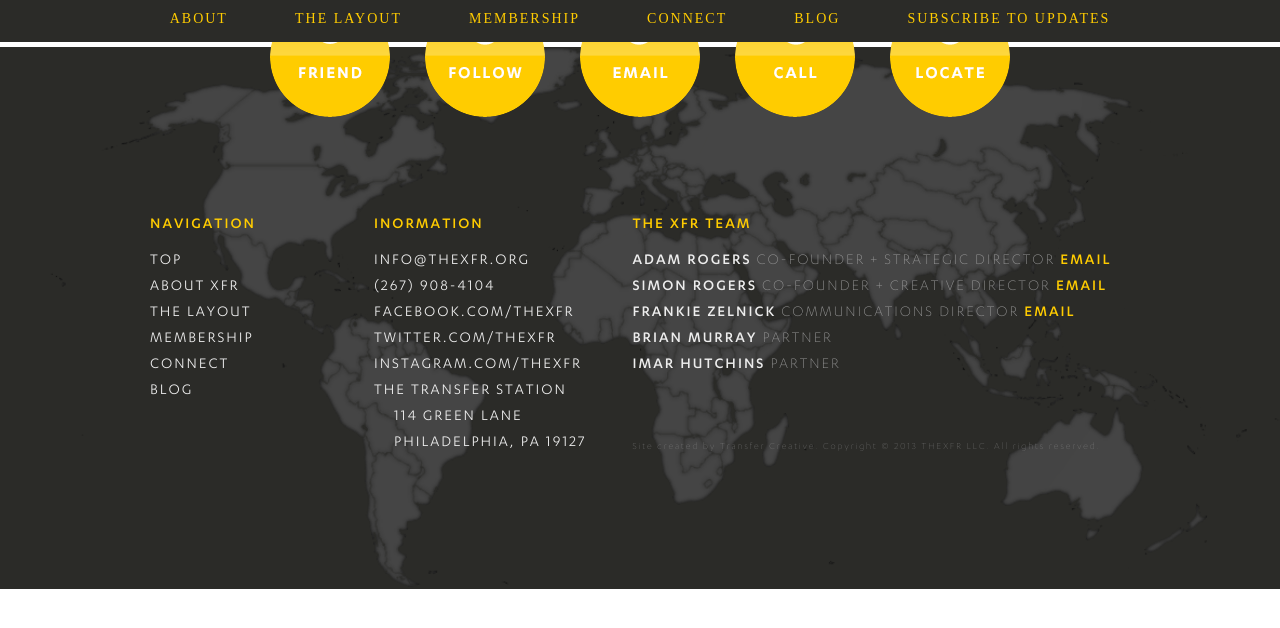
After one commit to brandonpweiss/XFR, a PHP site: page /formdata.php in a window 1280 px wide. The commit adds this page. Shown: the top 628 px of the page. Run offline with PHP 8.4, Linux system fonts and the light colour scheme; some web fonts are replaced.

Commit message:
latest changes

```diff
--- /dev/null
+++ b/formdata.php
@@ -0,0 +1,129 @@
+<!doctype html>
+<html lang="en">
+<head>
+	<meta charset="UTF-8">
+	<title>XFR FORM DATA</title>
+	<link rel="stylesheet" href="css/bootstrap.css">
+	<link rel="stylesheet" href="normalize.css">
+	<link rel="stylesheet" href="style.css">
+	<script src="jquery.js"></script>
+	<script src="js/bootstrap.js"></script>
+	<meta name="viewport" content="width=device-width, initial-scale=1, maximum-scale=1">
+</head>
+<body  data-spy="scroll" data-target="nav">
+	<div id="navbttnwrapper"><div id="navbttn"></div></div>
+	<nav>
+	<div id="sticky_navigation_wrapper">
+    <div id="sticky_navigation">
+		<!-- <div class="content"> -->
+		<ul class="nav">
+			<li id="about1"><a href="#about">ABOUT</a></li>
+			<li><a href="#layout">THE LAYOUT</a></li>
+			<li><a href="#membership">MEMBERSHIP</a></li>
+			<li><a href="#connect">CONNECT</a></li>
+			<li><a href="#blog">BLOG</a></li>
+			<li id="subscribe1"><a href="#top">SUBSCRIBE TO UPDATES</a></li>
+		</ul>
+		<!-- </div> -->
+	</div>
+	</div>
+	</nav>
+<?php
+include('config.php');
+
+
+?>
+
+<footer>
+	<div class="content clearfx">
+		<ul class="buttons">
+			<li><img src="images/facebook2.png" alt="FACEBOOK"></li>
+			<li><img src="images/twitter2.png" alt="TWITTER"></li>
+			<li><img src="images/email.png" alt="EMAIL"></li>
+			<li><img src="images/call.png" alt="CALL"></li>
+			<li><img src="images/locate.png" alt="MAP"></li>
+		</ul>
+		<div class="column" id="column1">
+			<h3>NAVIGATION</h3>
+			<ul id="footernav">
+				<li><a href="#top">TOP</a></li>
+				<li><a href="#about">ABOUT XFR</a></li>
+				<li><a href="#layout">THE LAYOUT</a></li>
+				<li><a href="#membership">MEMBERSHIP</a></li>
+				<li><a href="#connect">CONNECT</a></li>
+				<li><a href="#">BLOG</a></li>
+			</ul>
+		</div>
+		<div class="column" id="column2">
+			<h3>INORMATION</h3>
+			<ul>
+				<li><a href="mailto:info@thexfr.org">INFO@THEXFR.ORG</a></li>
+				<li>(267) 908-4104</li>
+				<li><a target="_blank" href="https://www.facebook.com/thexfr">FACEBOOK.COM/THEXFR</a></li>
+				<li><a target="_blank" href="http://www.twitter.com/thexfr">TWITTER.COM/THEXFR</a></li>
+				<li><a target="_blank" href="http://www.instagram.com/thexfr">INSTAGRAM.COM/THEXFR</a></li>
+				<li>THE TRANSFER STATION</li>
+				<li class="address">114 GREEN LANE</li>
+				<li class="address">PHILADELPHIA, PA 19127</li>
+			</ul>
+		</div>
+		<div class="column" id="column3">
+			<h3>THE XFR TEAM</h3>
+<ul class="positions">
+	<li>ADAM ROGERS  <span class="position">CO-FOUNDER + STRATEGIC DIRECTOR</span>  <a href="mailto: adam@thexfr.org">EMAIL</a></li>
+	<li>SIMON ROGERS  <span class="position">CO-FOUNDER + CREATIVE DIRECTOR</span>  <a href="mailto:simon@thexfr.org">EMAIL</a></li>
+	<li>FRANKIE ZELNICK  <span class="position">COMMUNICATIONS DIRECTOR</span>  <a href="mailto:frankie@thexfr.org">EMAIL</a></li>
+	<li>BRIAN MURRAY  <span class="position">PARTNER</span></li>
+	<li>IMAR HUTCHINS  <span class="position">PARTNER</span></li>
+</ul>
+
+<p>Site created by Transfer Creative.  Copyright © 2013 THEXFR LLC.  All rights reserved.</p>
+		</div>
+	</div>
+</footer>
+		<script>
+/*####### STICKY NAV SCRIPT ##########*/
+	var nav_pos = $('nav').offset().top;
+	var i = 0;
+	var sticky_nav = function()
+	{
+		var top_pos = $(window).scrollTop(); // our current vertical position from the top
+
+		if ( (top_pos > nav_pos) && ($(window).width() > 640) )
+		{
+			$('#sticky_navigation').css({ 'position': 'fixed', 'top':0, 'left':0, 'z-index':9999999});
+		}
+		else
+		{
+			$('#sticky_navigation').css({ 'position': 'relative', 'top':0, 'left':0 });
+		}
+	};
+
+	$(window).scroll(function()
+	{
+		if (i <= 1)
+		{
+			nav_pos = $('nav').offset().top;
+			i = 1;
+		};
+		 sticky_nav();
+	});
+
+	$(window).resize(function()
+	{
+			nav_pos = $('nav').offset().top;
+	});
+
+			$(document).ready(function()
+		{
+			$('#navbttn').click(function()
+			{
+				$('nav').toggleClass('open');
+				$('nav').slideToggle(250);
+			});
+		});
+
+</script>
+<script>window.scrollTo(0, 1);</script>
+</body>
+</html>
--- a/style.css
+++ b/style.css
@@ -858,7 +858,7 @@ textarea{
 }
 
 
-#submit3{
+.submit3{
 	width: 100%;
 	font-family: karbonmedium;
 	font-size: 30px;
```
Also changed, not shown: index.php (+116 -23 lines).
